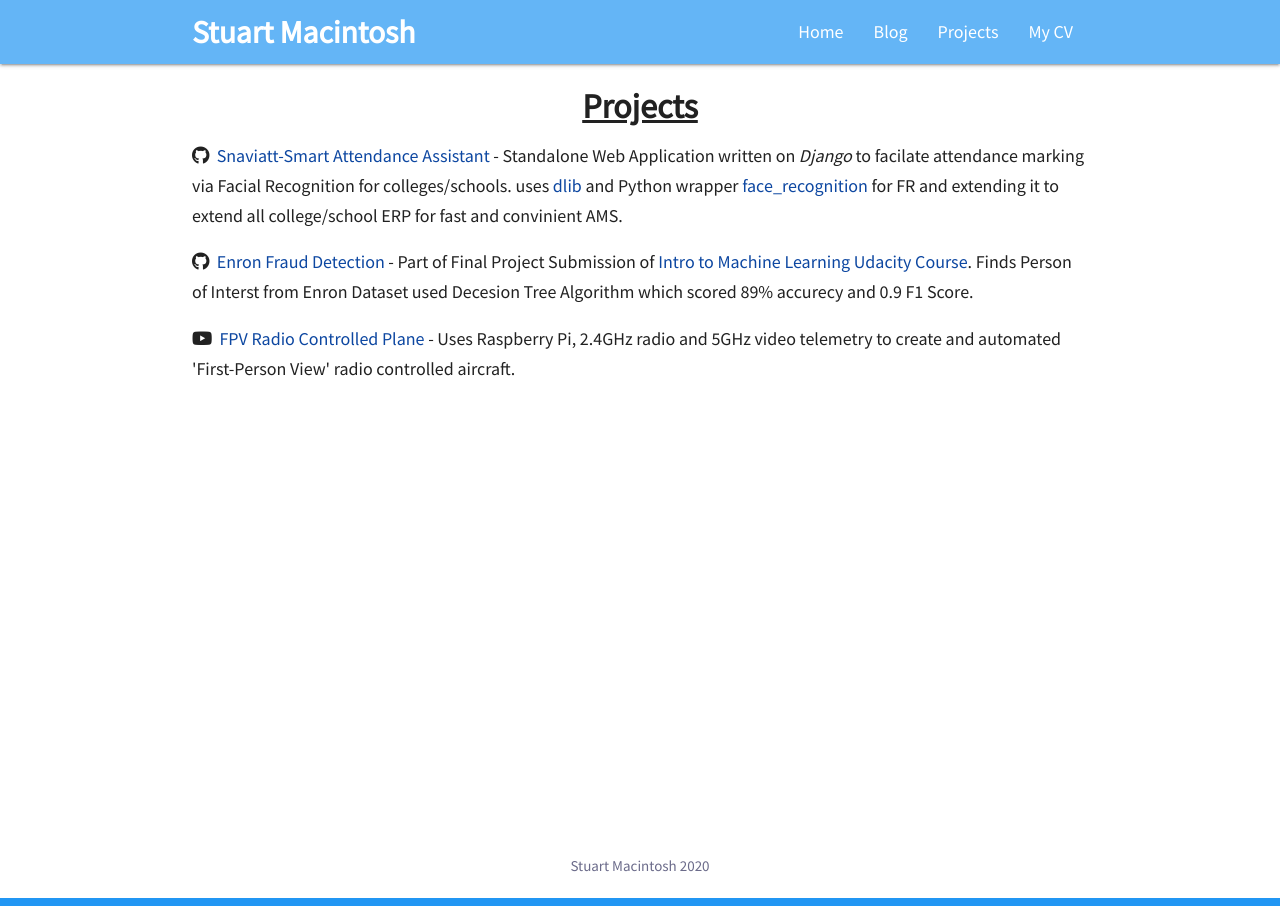
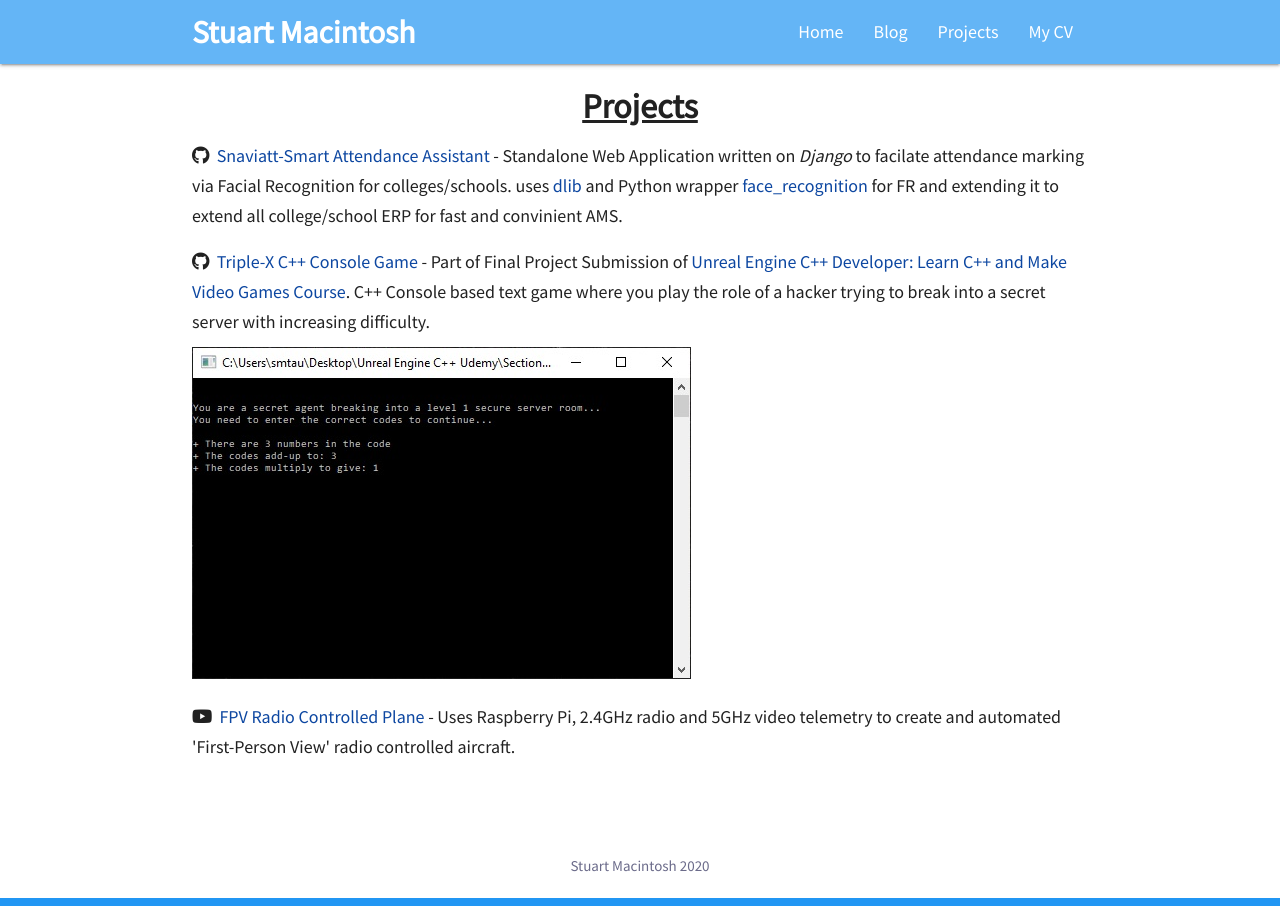
Before and after one commit to SmTaUcM/SmTaUcM.github.io, a Jekyll site: the page built from projects.html, in a window 1280 px wide. Built offline with Jekyll 4.4.1, drawn with Linux system fonts in a browser that asks for light colours; nearby versions of some CDN libraries.

Commit message:
prrojects.html - Added Triple-X

```diff
--- a/_includes/projects.html
+++ b/_includes/projects.html
@@ -7,6 +7,8 @@
     </h4>
     <div class="panel panel-default">
       <div class="panel-body">
+
+
         <h5>
           <i class="fab fa-github"></i>&nbsp;&nbsp;<strong
             ><a href="https://github.com/snaviatt/snaviatt-web"
@@ -23,19 +25,28 @@
           convinient AMS.
         </h5>
 
+
         <h5>
           <i class="fab fa-github"></i>&nbsp;&nbsp;<strong
             ><a
-              href="https://github.com/imkaka/Intro-to-Machine-Learning-Final-Project"
-              >Enron Fraud Detection</a
+              href="https://https://github.com/SmTaUcM/Triple-X"
+              >Triple-X C++ Console Game</a
             ></strong
           >
           - Part of Final Project Submission of
-          <a href="https://classroom.udacity.com/courses/ud120-india"
-            >Intro to Machine Learning Udacity Course</a
-          >. Finds Person of Interst from Enron Dataset used Decesion Tree
-          Algorithm which scored 89% accurecy and 0.9 F1 Score.
+          <a href="https://www.udemy.com/course/unrealcourse/"
+            >Unreal Engine C++ Developer: Learn C++ and Make Video Games Course</a
+          >. C++ Console based text game where you play the role of a hacker trying to break into a secret server with increasing difficulty.
         </h5>
+		<div class="triplex">
+			<img
+			  src=" {{ site.baseurl }}img\projects\triplex/triplex.jpg"
+			  class="responsive-img"
+			  id="triplex"
+			  alt="Triple-X C++ Console Game."
+			/>
+		</div>
+
 
         <h5>
           <i class="fab fa-youtube"></i>&nbsp;&nbsp;<strong
@@ -43,6 +54,8 @@
           >
           - Uses Raspberry Pi, 2.4GHz radio and 5GHz video telemetry to create and automated 'First-Person View' radio controlled aircraft.
         </h5>
+
+
       </div>
     </div>
   </div>
```
Also changed, not shown: img/projects/triplex/triplex.jpg (added).
